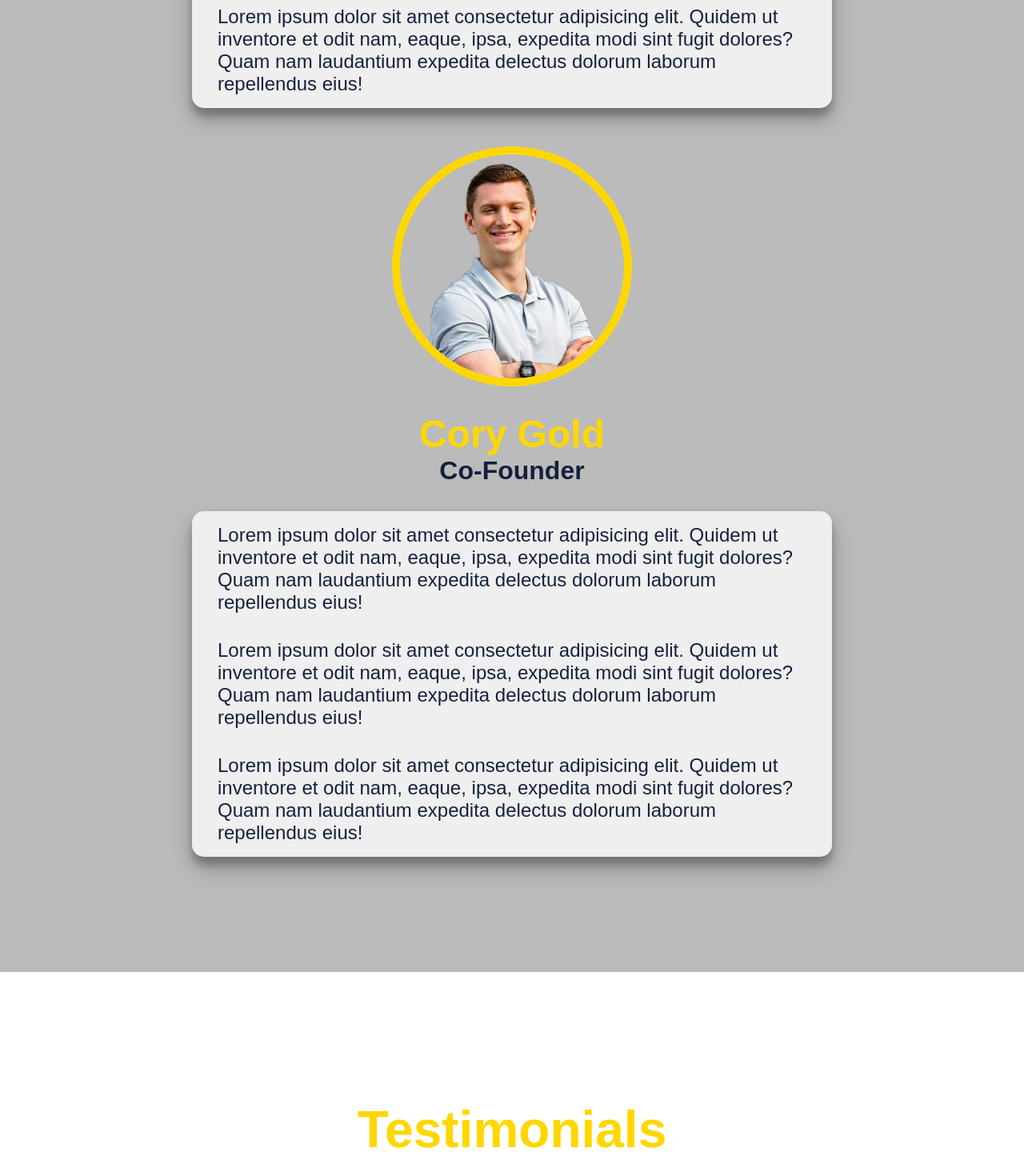
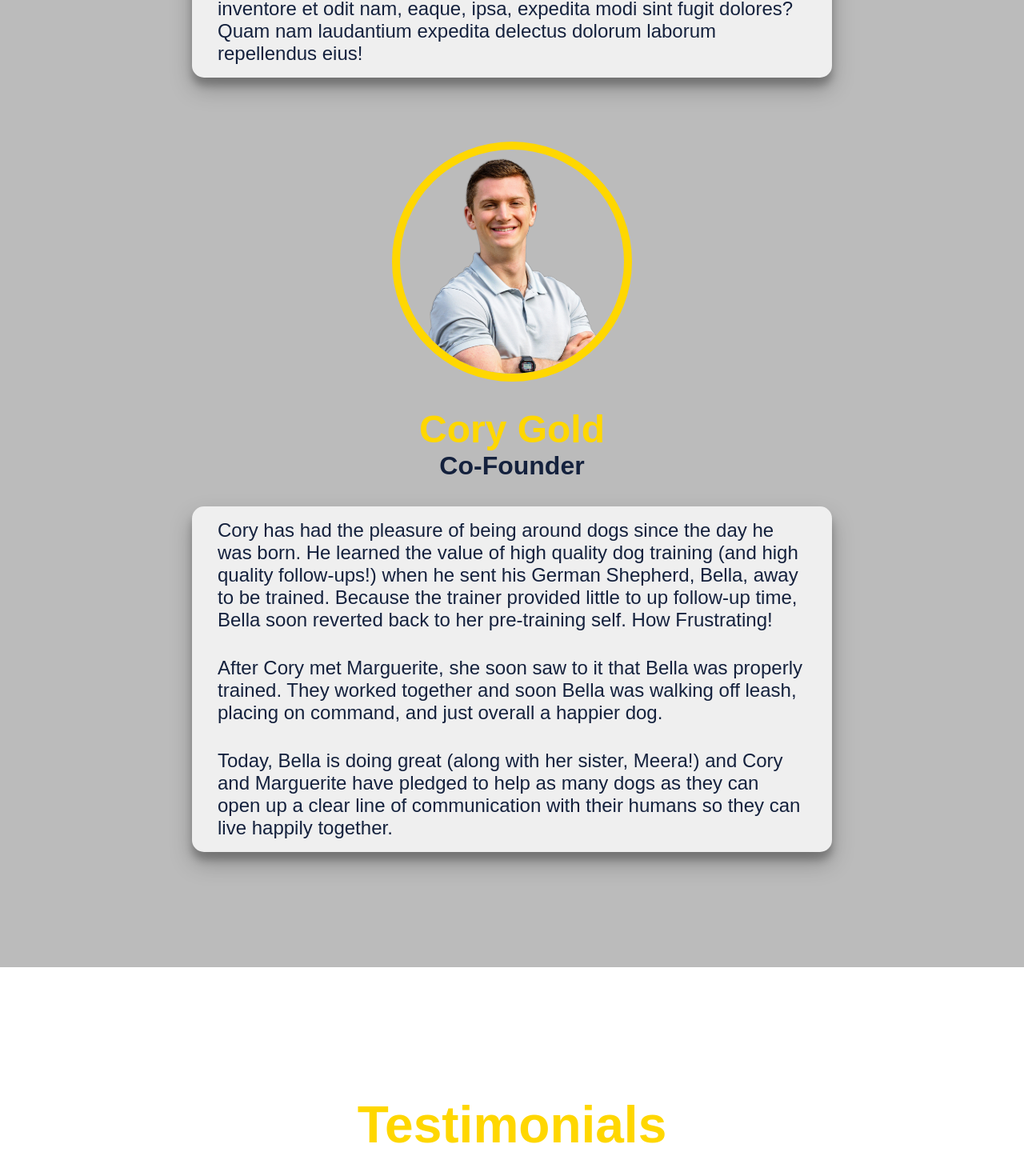
Before and after one commit to corumgold/Gold-Standard, a React (Create React App) app: page / in a window 1280 px wide. Shown: the part 1825-3295 px from the top of the page at 80% size. Built offline with nearby package versions, Linux system fonts and the light colour scheme; a web font is replaced by a local one.

Commit message:
Update bio page

```diff
--- a/less/components/about.less
+++ b/less/components/about.less
@@ -8,7 +8,8 @@
 }
 
 .profile-picture {
-  .flexCenterColumn()
+  .flexCenterColumn();
+  margin-top: 2em;
 }
 
 .profile-picture img {
@@ -39,7 +40,7 @@
     // font-size: @ultra-small-text;
   }
   @media screen and (max-width: 480px) {
-    font-size: 0.8rem;
+    // font-size: 0.8rem;
   }
 }
 
--- a/less/components/projects.less
+++ b/less/components/projects.less
@@ -34,7 +34,8 @@
 .project-content {
   padding: 2rem;
   line-height: 2rem;
-  background-color: rgba(224, 251, 252, .4);
+  background-color: @secondary-color;
+  color: @secondary-text-color;
   border-radius: 10px;
   box-shadow: rgba(0, 0, 0, 0.19) 0px 10px 20px, rgba(0, 0, 0, 0.23) 0px 6px 6px;
   @media screen and (max-width: 480px) {
--- a/src/components/AboutMe.js
+++ b/src/components/AboutMe.js
@@ -7,7 +7,7 @@ const AboutMe = () => {
       <>
         <div className="profile-picture">
           <img
-            src={process.env.PUBLIC_URL + "/images/profile-photo.png"}
+            src={process.env.PUBLIC_URL + "/images/m-profile-photo.png"}
             alt="profile"
           />
           <h4>Marguerite Gold</h4>
@@ -43,22 +43,22 @@ const AboutMe = () => {
         </div>
         <div id="about-me-block">
           <div className="about-me-entry">
-            Lorem ipsum dolor sit amet consectetur adipisicing elit. Quidem ut
-            inventore et odit nam, eaque, ipsa, expedita modi sint fugit
-            dolores? Quam nam laudantium expedita delectus dolorum laborum
-            repellendus eius!
+            Cory has had the pleasure of being around dogs since the day he was
+            born. He learned the value of high quality dog training (and high
+            quality follow-ups!) when he sent his German Shepherd, Bella, away
+            to be trained. Because the trainer provided little to up follow-up
+            time, Bella soon reverted back to her pre-training self. How Frustrating!
           </div>
           <div className="about-me-entry">
-            Lorem ipsum dolor sit amet consectetur adipisicing elit. Quidem ut
-            inventore et odit nam, eaque, ipsa, expedita modi sint fugit
-            dolores? Quam nam laudantium expedita delectus dolorum laborum
-            repellendus eius!
+            After Cory met Marguerite, she soon saw to it that Bella was
+            properly trained. They worked together and soon Bella was walking
+            off leash, placing on command, and just overall a happier dog.
           </div>
           <div className="about-me-entry">
-            Lorem ipsum dolor sit amet consectetur adipisicing elit. Quidem ut
-            inventore et odit nam, eaque, ipsa, expedita modi sint fugit
-            dolores? Quam nam laudantium expedita delectus dolorum laborum
-            repellendus eius!
+            Today, Bella is doing great (along with her sister, Meera!) and Cory
+            and Marguerite have pledged to help as many dogs as they can open up
+            a clear line of communication with their humans so they can live
+            happily together.
           </div>
         </div>
       </>
--- a/src/styles.css
+++ b/src/styles.css
@@ -100,6 +100,7 @@ h2.big-header {
   align-items: center;
   justify-content: center;
   flex-direction: column;
+  margin-top: 2em;
 }
 .profile-picture img {
   border: 10px solid #ffd700;
@@ -128,9 +129,6 @@ h2.big-header {
 @media screen and (max-width: 768px) {
 }
 @media screen and (max-width: 480px) {
-  .about-me-entry {
-    font-size: 0.8rem;
-  }
 }
 .bio {
   display: block;
@@ -224,7 +222,8 @@ h2.big-header {
 .project-content {
   padding: 2rem;
   line-height: 2rem;
-  background-color: rgba(224, 251, 252, 0.4);
+  background-color: #bbb;
+  color: #14213d;
   border-radius: 10px;
   box-shadow: rgba(0, 0, 0, 0.19) 0px 10px 20px, rgba(0, 0, 0, 0.23) 0px 6px 6px;
 }
```
Also changed, not shown: 1 other file (tests, documents, lock files or other folders).
